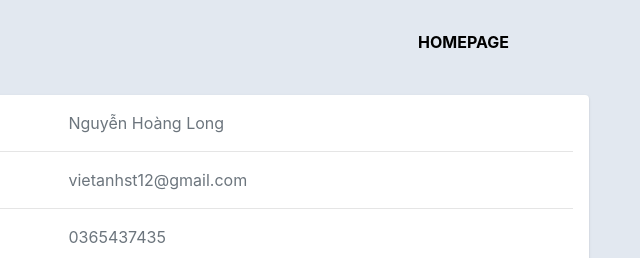
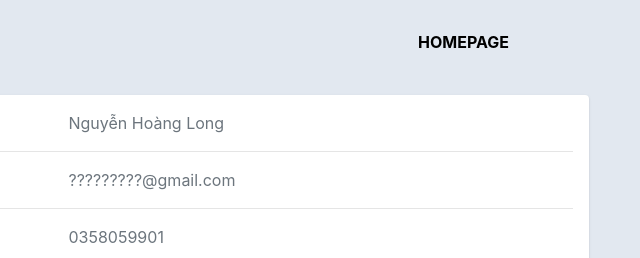
Before and after one commit to hungchannels123/nguyenhoanglong.ddns.net, a plain HTML site: page index.html in a window 1280 px wide. Shown: the top 258 px of the page, 591-1231 px from the left. Drawn offline with nearby package versions, Linux system fonts and the light colour scheme.

Commit message:
nguyenhoanglong.ddns.net

```diff
--- a/index.html
+++ b/index.html
@@ -3,8 +3,6 @@
 
 <head>
     <meta charset="utf-8">
-
-
     <title>Nguyen Hoang Long - Homepage</title>
     <link href="//maxcdn.bootstrapcdn.com/bootstrap/4.0.0/css/bootstrap.min.css" rel="stylesheet" id="bootstrap-css">
     <script src="//maxcdn.bootstrapcdn.com/bootstrap/4.0.0/js/bootstrap.min.js"></script>
@@ -167,8 +165,8 @@
                     <div class="card">
                         <div class="card-body">
                             <div class="d-flex flex-column align-items-center text-center">
-                                <img src="https://phungphihung.ddns.net/nguyenhoanglong/old1/public/images/avt.png" alt="Admin" class="rounded-circle"
-                                    width="150">
+                                <img src="https://phungphihung.ddns.net/nguyenhoanglong/old1/public/images/avt.png"
+                                    alt="Admin" class="rounded-circle" width="150">
                                 <div class="mt-3">
                                     <h4>Nguyễn Hoàng Long</h4>
                                     <p class="text-secondary mb-1">Normal User</p>
@@ -259,7 +257,7 @@
                                     <h6 class="mb-0">Email</h6>
                                 </div>
                                 <div class="col-sm-9 text-secondary">
-                                    vietanhst12@gmail.com
+                                    ?????????@gmail.com
                                 </div>
                             </div>
                             <hr>
@@ -268,7 +266,7 @@
                                     <h6 class="mb-0">Phone</h6>
                                 </div>
                                 <div class="col-sm-9 text-secondary">
-                                    0365437435
+                                    0358059901
                                 </div>
                             </div>
                             <hr>
```
